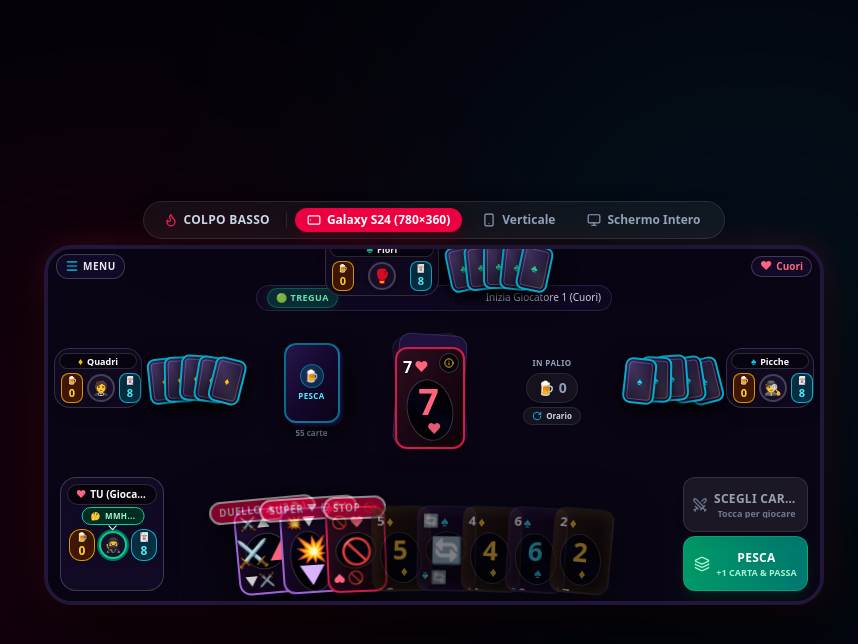
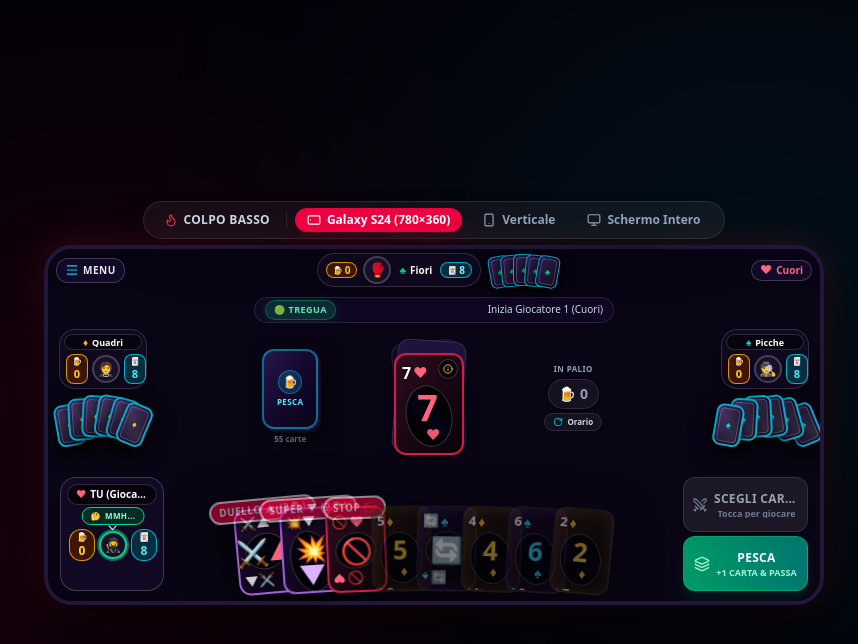
Before and after one commit to apop00/faida, a Next.js app: page / in a window 1280 px wide. Both pictures are taken after a click on the button "ENTRA / CREA". Shown: the top 644 px of the page, without its empty margins (206-1064 px from the left). Built offline with nearby package versions, Linux system fonts and the light colour scheme.

Commit message:
Improve top header layout with horizontal North capsule and arrange side opponent cards in compact 3D arcs

```diff
--- a/src/components/ColpoBassoArena.tsx
+++ b/src/components/ColpoBassoArena.tsx
@@ -537,6 +537,9 @@ export function ColpoBassoArena({
   };
 
   // Helper to render an Opponent Seat with Pod + Visible 3D Cards on Table (UNO Mobile Style)
+  // Helper to render an Opponent Seat:
+  // - North: Ultra-clean horizontal capsule + horizontal cards in top bar (never cut off at the top!)
+  // - West & East: Avatar Pod on top + Cards fanned in an Arc underneath (UNO Mobile Vez/Angel style)
   const renderOpponentSeat = (player: Player, orientation: 'west' | 'north' | 'east' = 'north') => {
     const idx = player.id;
     const suitMeta = SUIT_INFO[player.suit];
@@ -553,16 +556,145 @@ export function ColpoBassoArena({
     const effectiveTargetId = selectedTargetOpponent ?? (controllingPlayerIndex + 1) % 4;
     const isSelectedTarget = isTargetCandidate && effectiveTargetId === player.id;
 
-    // 1. Clean, readable Avatar Pod
+    // A) NORTH SEAT: SLEEK HORIZONTAL CAPSULE (PERFECT FOR TOP BAR)
+    if (isNorth) {
+      const visibleNorthCards = actualCardCount === 0 ? 0 : Math.min(actualCardCount, 5);
+
+      return (
+        <div
+          key={player.id}
+          className="flex items-center gap-1.5 sm:gap-2 select-none"
+        >
+          {/* Horizontal Pod */}
+          <div
+            onClick={() => {
+              if (isTargetCandidate) setSelectedTargetOpponent(player.id);
+            }}
+            className={`relative flex items-center gap-1.5 px-2 py-0.5 rounded-full border transition-all select-none backdrop-blur-md shadow-md ${
+              isSelectedTarget
+                ? 'bg-purple-950/90 border-purple-400 ring-2 ring-purple-400 shadow-[0_0_18px_rgba(168,85,247,0.7)] scale-105 cursor-pointer z-30'
+                : isTargetCandidate
+                ? 'bg-[#180f2c]/90 border-purple-400/50 hover:border-purple-300 cursor-pointer'
+                : isDefender
+                ? 'bg-rose-950/90 border-rose-400 ring-2 ring-rose-500 shadow-[0_0_14px_rgba(244,63,94,0.6)] animate-pulse'
+                : isAttacker
+                ? 'bg-amber-950/90 border-amber-400 ring-2 ring-amber-400 shadow-[0_0_14px_rgba(251,191,36,0.5)]'
+                : isControlling
+                ? 'bg-emerald-950/90 border-emerald-400 ring-1 ring-emerald-400/80 shadow-[0_0_12px_rgba(52,211,153,0.4)]'
+                : 'bg-[#120a22]/85 border-white/15'
+            }`}
+            title={isTargetCandidate ? `Tocca per bersagliare ${cleanName}` : player.name}
+          >
+            {/* Delta Floating Badges */}
+            {delta && (delta.sips > 0 || delta.cards > 0) && (
+              <div className="absolute -bottom-3 right-2 z-30 flex items-center gap-0.5 pointer-events-none animate-bounce">
+                {delta.sips > 0 && (
+                  <span className="px-1.5 py-0.2 rounded-full bg-rose-600 border border-amber-300 text-white text-[8px] font-black">
+                    +{delta.sips}🍺
+                  </span>
+                )}
+                {delta.cards > 0 && (
+                  <span className="px-1.5 py-0.2 rounded-full bg-cyan-500 border border-white text-slate-950 text-[8px] font-black">
+                    +{delta.cards}🃏
+                  </span>
+                )}
+              </div>
+            )}
+
+            {/* Sorsi a Sinistra 🍺 */}
+            <div
+              className="flex items-center gap-0.5 px-1.5 py-0.5 rounded-full bg-amber-950/90 border border-amber-400/80 text-amber-300 shadow-sm"
+              title={`${player.sipsDrunk} sorsi bevuti`}
+            >
+              <span className="text-[8px] leading-none">🍺</span>
+              <span className="text-[10px] font-black leading-none">{player.sipsDrunk}</span>
+            </div>
+
+            {/* Avatar */}
+            <PlayerAvatar
+              suit={player.suit}
+              name={player.name}
+              isAI={player.isAI}
+              isAttacker={isAttacker}
+              isDefender={isDefender}
+              isControlling={isControlling}
+              sipsDelta={delta?.sips || 0}
+              size="sm"
+            />
+
+            {/* Nome + Status */}
+            <div className="flex items-center gap-1 leading-none px-0.5">
+              <span className={`text-[10px] ${suitMeta.neonText}`}>{suitMeta.symbol}</span>
+              <span className="text-[10px] font-black text-white truncate max-w-[55px]">{cleanName}</span>
+              {isControlling && <span className="text-[7px] text-emerald-400 font-extrabold uppercase">TURNO</span>}
+              {isDefender && <span className="text-[7px] text-rose-400 font-extrabold uppercase animate-pulse">DIFESA</span>}
+              {isAttacker && <span className="text-[7px] text-amber-400 font-extrabold uppercase">ATTACCO</span>}
+              {isTargetCandidate && (
+                <span className="text-[7px] text-purple-300 font-extrabold uppercase">
+                  {isSelectedTarget ? '🎯' : 'Tocca'}
+                </span>
+              )}
+            </div>
+
+            {/* Conteggio Carte 🃏 */}
+            <div
+              className={`flex items-center gap-0.5 px-1.5 py-0.5 rounded-full border shadow-sm ${
+                isSingle
+                  ? 'bg-rose-600/40 border-rose-400 text-white ring-1 ring-rose-400 animate-pulse'
+                  : 'bg-cyan-950/90 border-cyan-400/80 text-cyan-200'
+              }`}
+              title={`${actualCardCount} carte in mano`}
+            >
+              <span className="text-[8px] leading-none">🃏</span>
+              <span className="text-[10px] font-black leading-none">{actualCardCount}</span>
+            </div>
+          </div>
+
+          {/* North Cards fanned horizontally */}
+          {visibleNorthCards > 0 && (
+            <div className="flex items-center -space-x-2.5 select-none filter drop-shadow-[0_2px_6px_rgba(0,0,0,0.6)]">
+              {Array.from({ length: visibleNorthCards }).map((_, cIdx, arr) => {
+                const mid = (arr.length - 1) / 2;
+                const rot = (cIdx - mid) * 5;
+                const offsetY = Math.abs(cIdx - mid) * 1;
+
+                return (
+                  <div
+                    key={cIdx}
+                    style={{
+                      transform: `rotate(${rot}deg) translateY(${offsetY}px)`,
+                      zIndex: cIdx + 1,
+                    }}
+                    className={`relative w-[22px] h-[32px] rounded-md shrink-0 select-none transition-all duration-300 ${
+                      isSingle
+                        ? 'bg-gradient-to-br from-rose-700 via-rose-950 to-black border-2 border-amber-300 ring-2 ring-rose-500 shadow-[0_0_10px_rgba(244,63,94,0.9)] animate-pulse'
+                        : 'bg-gradient-to-br from-[#2a1354] via-[#160a2d] to-[#090216] border border-cyan-400/80 shadow-[0_2px_8px_rgba(0,0,0,0.7)]'
+                    }`}
+                  >
+                    <div className="absolute inset-0.5 rounded border border-white/20 flex flex-col items-center justify-center bg-white/5 overflow-hidden">
+                      <span className={`text-[8px] font-black ${isSingle ? 'text-amber-300' : suitMeta.neonText}`}>
+                        {isSingle ? '⚡' : suitMeta.symbol}
+                      </span>
+                    </div>
+                  </div>
+                );
+              })}
+            </div>
+          )}
+        </div>
+      );
+    }
+
+    // B) WEST & EAST SEATS: AVATAR POD ON TOP + CARDS IN AN ARC UNDERNEATH (UNO Mobile Vez/Angel style)
+    const visibleCardsCount = actualCardCount === 0 ? 0 : Math.min(actualCardCount, 6);
+
     const podElement = (
       <div
         key={`pod-${player.id}`}
         onClick={() => {
           if (isTargetCandidate) setSelectedTargetOpponent(player.id);
         }}
-        className={`relative flex flex-col items-center justify-between p-1 rounded-2xl border transition-all select-none backdrop-blur-md shadow-lg ${
-          isNorth ? 'w-[104px] sm:w-[114px]' : 'w-[82px] sm:w-[88px]'
-        } ${
+        className={`relative flex flex-col items-center justify-between p-1 rounded-2xl border transition-all select-none backdrop-blur-md shadow-lg w-[82px] sm:w-[88px] ${
           isSelectedTarget
             ? 'bg-purple-950/90 border-purple-400 ring-2 ring-purple-400 shadow-[0_0_18px_rgba(168,85,247,0.7)] scale-105 cursor-pointer z-30'
             : isTargetCandidate
@@ -650,33 +782,27 @@ export function ColpoBassoArena({
       </div>
     );
 
-    // 2. Visible 3D Standing Hand of Cards on Table Felt (UNO Mobile Style)
-    const visibleCardsCount = actualCardCount === 0 ? 0 : Math.min(Math.max(actualCardCount, 1), 5);
-
-    const cardsElement = actualCardCount > 0 ? (
+    // Cards fanned in an Arc (Ventaglio ad Arco)
+    const cardsArcElement = actualCardCount > 0 ? (
       <div
         key={`cards-${player.id}`}
-        className={`flex items-center select-none filter drop-shadow-[0_4px_10px_rgba(0,0,0,0.6)] ${
-          orientation === 'north'
-            ? '-space-x-3 sm:-space-x-3.5'
-            : '-space-x-3.5 sm:-space-x-4'
-        }`}
+        className="flex items-center -space-x-3.5 select-none filter drop-shadow-[0_4px_10px_rgba(0,0,0,0.7)] mt-0.5"
         title={`${player.name}: ${actualCardCount} carte sul tavolo`}
       >
         {Array.from({ length: visibleCardsCount }).map((_, cIdx, arr) => {
           const mid = (arr.length - 1) / 2;
+
+          // Smooth arc calculation:
+          // West curves towards center-right; East curves towards center-left
           let rot = 0;
           let offsetY = 0;
 
           if (orientation === 'west') {
-            rot = -6 + (cIdx * 5);
-            offsetY = Math.abs(cIdx - mid) * 1.5;
-          } else if (orientation === 'east') {
-            rot = 6 - (cIdx * 5);
-            offsetY = Math.abs(cIdx - mid) * 1.5;
+            rot = -10 + (cIdx * 6.5);
+            offsetY = Math.pow(cIdx - mid, 2) * 1.5;
           } else {
-            rot = (cIdx - mid) * 6;
-            offsetY = Math.abs(cIdx - mid) * 1.2;
+            rot = 10 - (cIdx * 6.5);
+            offsetY = Math.pow(cIdx - mid, 2) * 1.5;
           }
 
           return (
@@ -686,16 +812,15 @@ export function ColpoBassoArena({
                 transform: `rotate(${rot}deg) translateY(${offsetY}px)`,
                 zIndex: orientation === 'east' ? arr.length - cIdx : cIdx + 1,
               }}
-              className={`relative w-[28px] h-[40px] sm:w-[32px] sm:h-[46px] rounded-lg shrink-0 select-none transition-all duration-300 ${
+              className={`relative w-[26px] h-[38px] sm:w-[28px] sm:h-[42px] rounded-lg shrink-0 select-none transition-all duration-300 ${
                 isSingle
                   ? 'bg-gradient-to-br from-rose-700 via-rose-950 to-black border-2 border-amber-300 ring-2 ring-rose-500 shadow-[0_0_14px_rgba(244,63,94,0.9)] animate-pulse'
                   : 'bg-gradient-to-br from-[#2a1354] via-[#160a2d] to-[#090216] border-2 border-cyan-400/80 shadow-[0_4px_12px_rgba(0,0,0,0.7)]'
               }`}
             >
-              {/* Card Back Internal Frame & Cyber Glyph */}
               <div className="absolute inset-0.5 rounded border border-white/20 flex flex-col items-center justify-center bg-white/5 overflow-hidden">
                 <span
-                  className={`text-[10px] font-black ${
+                  className={`text-[9px] font-black ${
                     isSingle ? 'text-amber-300' : suitMeta.neonText
                   }`}
                 >
@@ -707,8 +832,6 @@ export function ColpoBassoArena({
                   </span>
                 )}
               </div>
-
-              {/* Glossy sheen */}
               <div className="absolute inset-0 bg-gradient-to-tr from-transparent via-white/10 to-transparent pointer-events-none rounded-lg" />
             </div>
           );
@@ -716,25 +839,14 @@ export function ColpoBassoArena({
       </div>
     ) : null;
 
-    // Return combined seat with cards facing towards the center table
+    // Return vertical stack with pod on top and cards arc underneath
     return (
       <div
         key={player.id}
-        className={`flex items-center gap-1.5 select-none ${
-          orientation === 'west' ? 'flex-row' : orientation === 'east' ? 'flex-row' : 'flex-row sm:gap-2'
-        }`}
+        className="flex flex-col items-center gap-1 select-none"
       >
-        {orientation === 'east' ? (
-          <>
-            {cardsElement}
-            {podElement}
-          </>
-        ) : (
-          <>
-            {podElement}
-            {cardsElement}
-          </>
-        )}
+        {podElement}
+        {cardsArcElement}
       </div>
     );
   };
@@ -750,7 +862,7 @@ export function ColpoBassoArena({
   return (
     <div className="h-full w-full flex flex-col justify-between bg-[#090514] text-slate-100 select-none relative overflow-hidden">
       {/* 1. TOP BAR UNIFICATA (Menu + Avversario Nord + Seme Attivo) */}
-      <header className="h-[32px] shrink-0 w-full flex items-center justify-between px-2 pt-0.5 z-30 select-none">
+      <header className="h-[38px] sm:h-[42px] shrink-0 w-full flex items-center justify-between px-2 py-1 z-30 select-none bg-[#090514]/90 backdrop-blur-sm">
         {/* Bottone Menu a Tendina (In alto a sinistra) */}
         <div className="relative">
           <button
@@ -895,7 +1007,7 @@ export function ColpoBassoArena({
         {/* ZONA CENTRALE: TAVOLO APERTO SENZA IL PESANTE QUADRATO RIGIDO */}
         <div className="flex-1 min-h-0 h-full flex flex-col items-center justify-between z-10 px-1 py-0.5 relative">
           {/* Pill Minimale di Stato + Ultima Mossa (Discreta e Fluttuante) */}
-          <div className="w-full max-w-[360px] flex items-center justify-between gap-1.5 px-2.5 py-0.5 rounded-full bg-[#140b2a]/70 border border-white/10 backdrop-blur-sm z-10 shadow-sm">
+          <div className="w-full max-w-[360px] flex items-center justify-between gap-1.5 px-2.5 py-0.5 rounded-full bg-[#140b2a]/70 border border-white/10 backdrop-blur-sm z-10 shadow-sm mt-0.5">
             <span
               className={`px-2 py-0.5 rounded-full font-black uppercase tracking-wider text-[8px] sm:text-[9px] shrink-0 border ${
                 state.mode === 'ATTACK_CHAIN'
```
